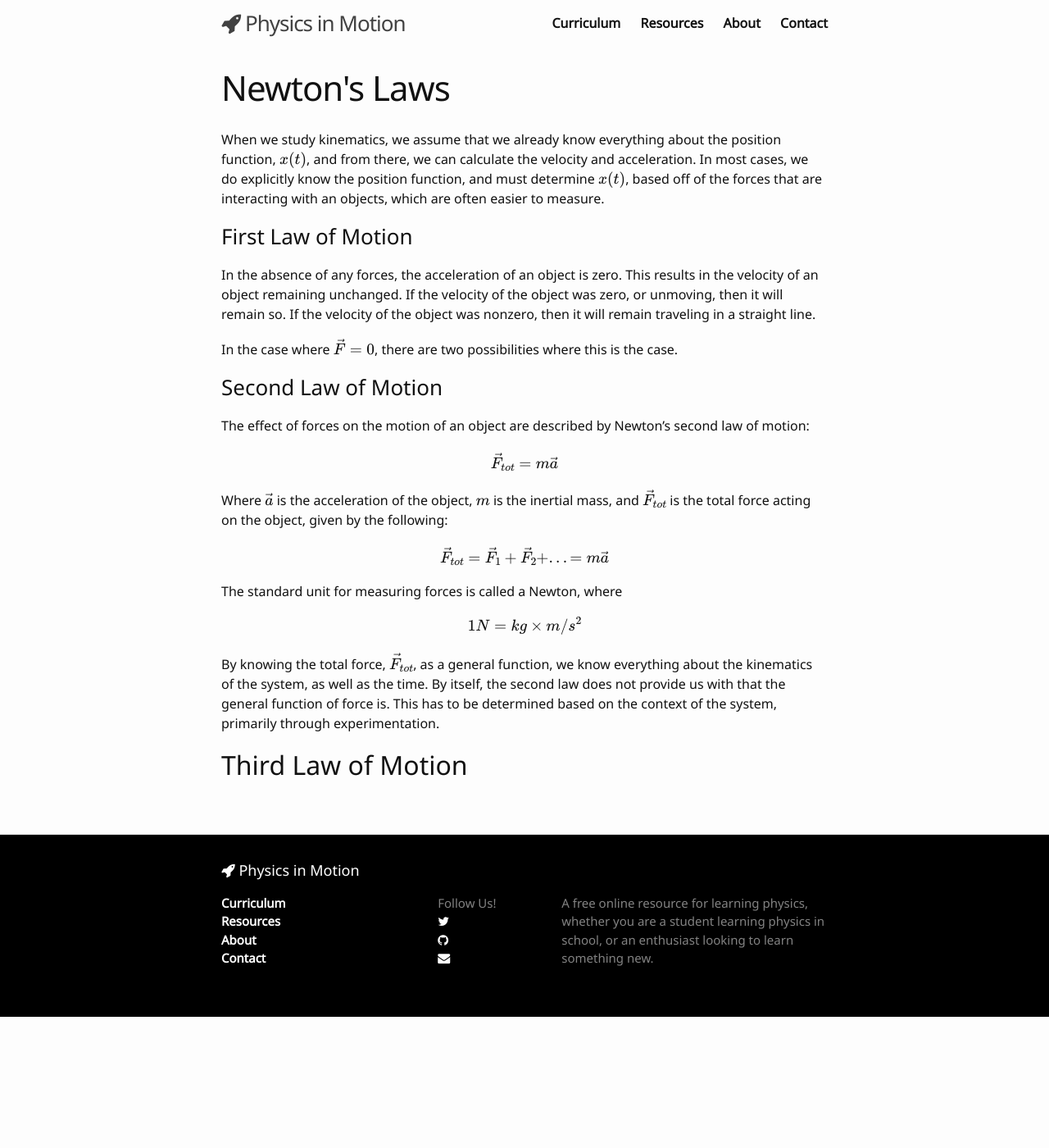
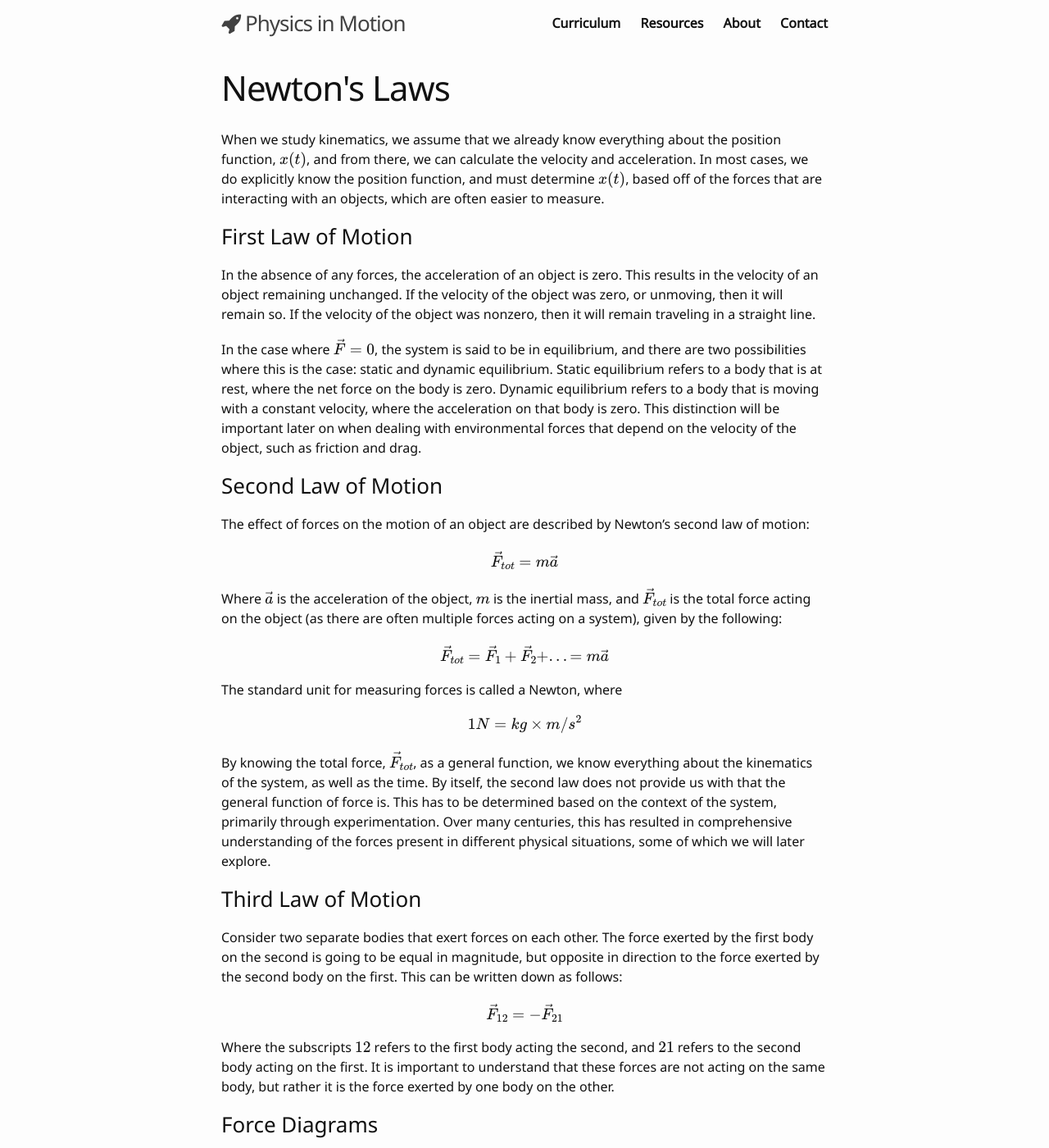
Before and after one commit to LeNPaul/physics-in-motion-old, a Jekyll site: the page built from _posts/2016-12-24-newtons-laws.md, in a window 1280 px wide and 1400 px high. Shown: the whole window at 82% size. Built offline with Jekyll 4.4.1, drawn with Linux system fonts in a browser that asks for light colours; nearby versions of some CDN libraries; formulas are drawn with MathJax 3; some of the changed text lies outside the part shown.

Commit message:
Update content

```diff
--- a/_posts/2016-12-24-newtons-laws.md
+++ b/_posts/2016-12-24-newtons-laws.md
@@ -11,7 +11,7 @@ When we study kinematics, we assume that we already know everything about the po
 
 In the absence of any forces, the acceleration of an object is zero. This results in the velocity of an object remaining unchanged. If the velocity of the object was zero, or unmoving, then it will remain so. If the velocity of the object was nonzero, then it will remain traveling in a straight line.
 
-In the case where \\( \vec{F} = 0 \\), there are two possibilities where this is the case.
+In the case where \\( \vec{F} = 0 \\), the system is said to be in equilibrium, and there are two possibilities where this is the case: static and dynamic equilibrium. Static equilibrium refers to a body that is at rest, where the net force on the body is zero. Dynamic equilibrium refers to a body that is moving with a constant velocity, where the acceleration on that body is zero. This distinction will be important later on when dealing with environmental forces that depend on the velocity of the object, such as friction and drag.
 
 ### Second Law of Motion
 
@@ -21,7 +21,7 @@ $$
   \vec{F}_{tot} = m \vec{a}
 $$
 
-Where \\( \vec{a} \\) is the acceleration of the object, \\( m \\) is the inertial mass, and \\( \vec{F}_{tot} \\) is the total force acting on the object, given by the following:
+Where \\( \vec{a} \\) is the acceleration of the object, \\( m \\) is the inertial mass, and \\( \vec{F}_{tot} \\) is the total force acting on the object (as there are often multiple forces acting on a system), given by the following:
 
 $$
   \vec{F}_{tot} = \vec{F}_1 + \vec{F}_2 + ... = m \vec{a}
@@ -33,6 +33,27 @@ $$
   1 N = kg \times m/s^2
 $$
 
-By knowing the total force, \\( \vec{F}_{tot} \\), as a general function, we know everything about the kinematics of the system, as well as the time. By itself, the second law does not provide us with that the general function of force is. This has to be determined based on the context of the system, primarily through experimentation.
+By knowing the total force, \\( \vec{F}_{tot} \\), as a general function, we know everything about the kinematics of the system, as well as the time. By itself, the second law does not provide us with that the general function of force is. This has to be determined based on the context of the system, primarily through experimentation. Over many centuries, this has resulted in comprehensive understanding of the forces present in different physical situations, some of which we will later explore.
 
-## Third Law of Motion
+
+### Third Law of Motion
+
+Consider two separate bodies that exert forces on each other. The force exerted by the first body on the second is going to be equal in magnitude, but opposite in direction to the force exerted by the second body on the first. This can be written down as follows:
+
+$$
+  \vec{F}_{12} = - \vec{F}_{21}
+$$
+
+Where the subscripts \\( 12 \\) refers to the first body acting the second, and \\( 21 \\) refers to the second body acting on the first. It is important to understand that these forces are not acting on the same body, but rather it is the force exerted by one body on the other.
+
+### Force Diagrams
+
+When dealing with the dynamics, or forces, on a system, it is often useful to identify all of the different bodies involved, and to draw a separate diagram for each body, indicating the forces on that body alone. Such diagrams are known as force diagrams.
+
+Things to consider when drawing such diagrams are Newton's third law of motion when dealing with interacting bodies. In addition, Newton's second law applies to each body separately, where the total force acting of a particular body is easily visualized through the force diagram. The dynamics of the system are then obtained by looking at Newton's second law for the total force:
+
+$$
+  \vec{F}_{tot} = \vec{F}_1 + \vec{F}_2 + ... = m \vec{a}
+$$
+
+This is known as the equation of motion, and by analyzing this equation, we can obtain the equations of motion associated with all the bodies in the system through the use of kinematics.
```
Also changed, not shown: _posts/2016-12-22-simple-forces.md (added, +26 -0 lines), index.html (+0 -14 lines).
